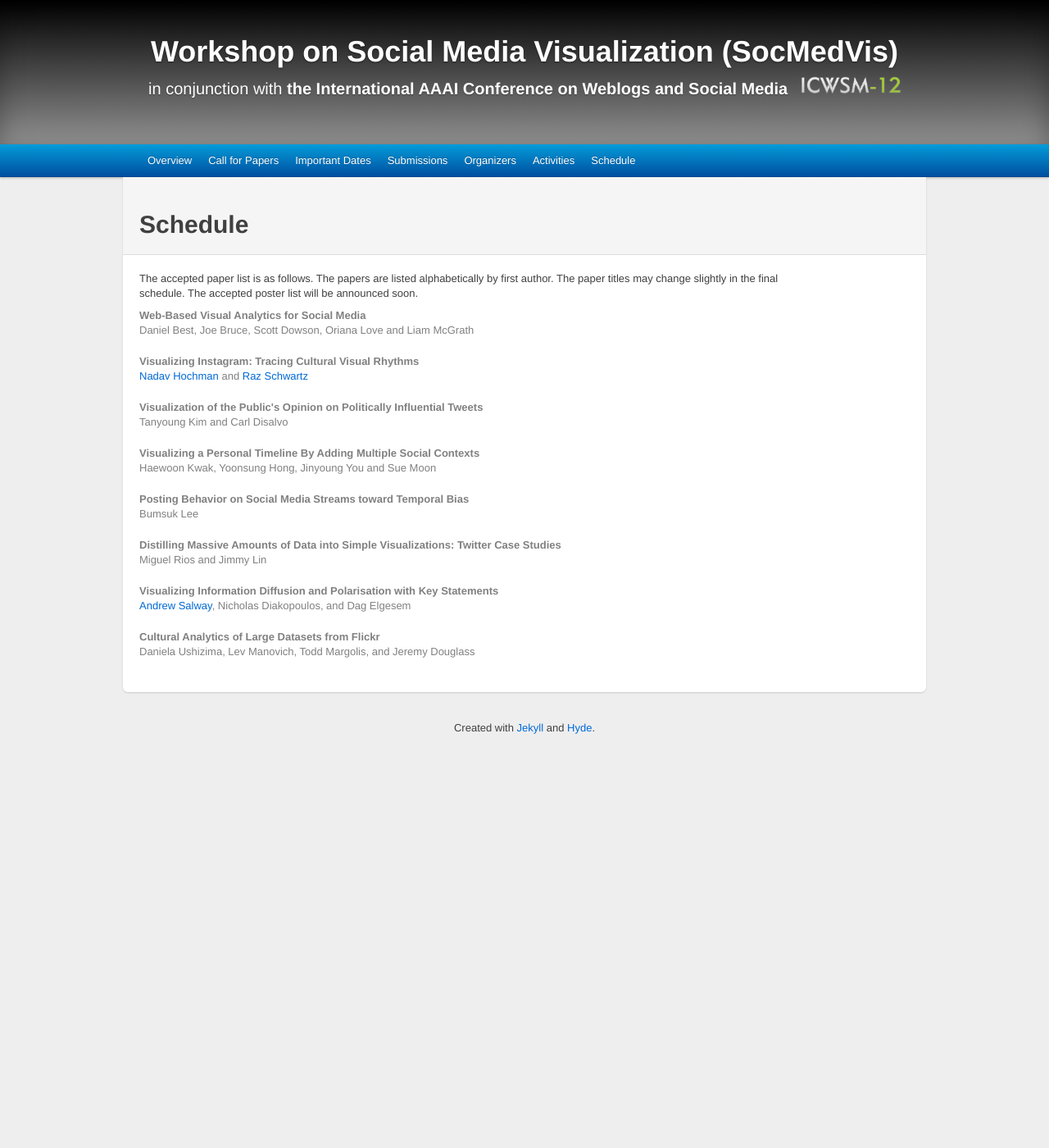
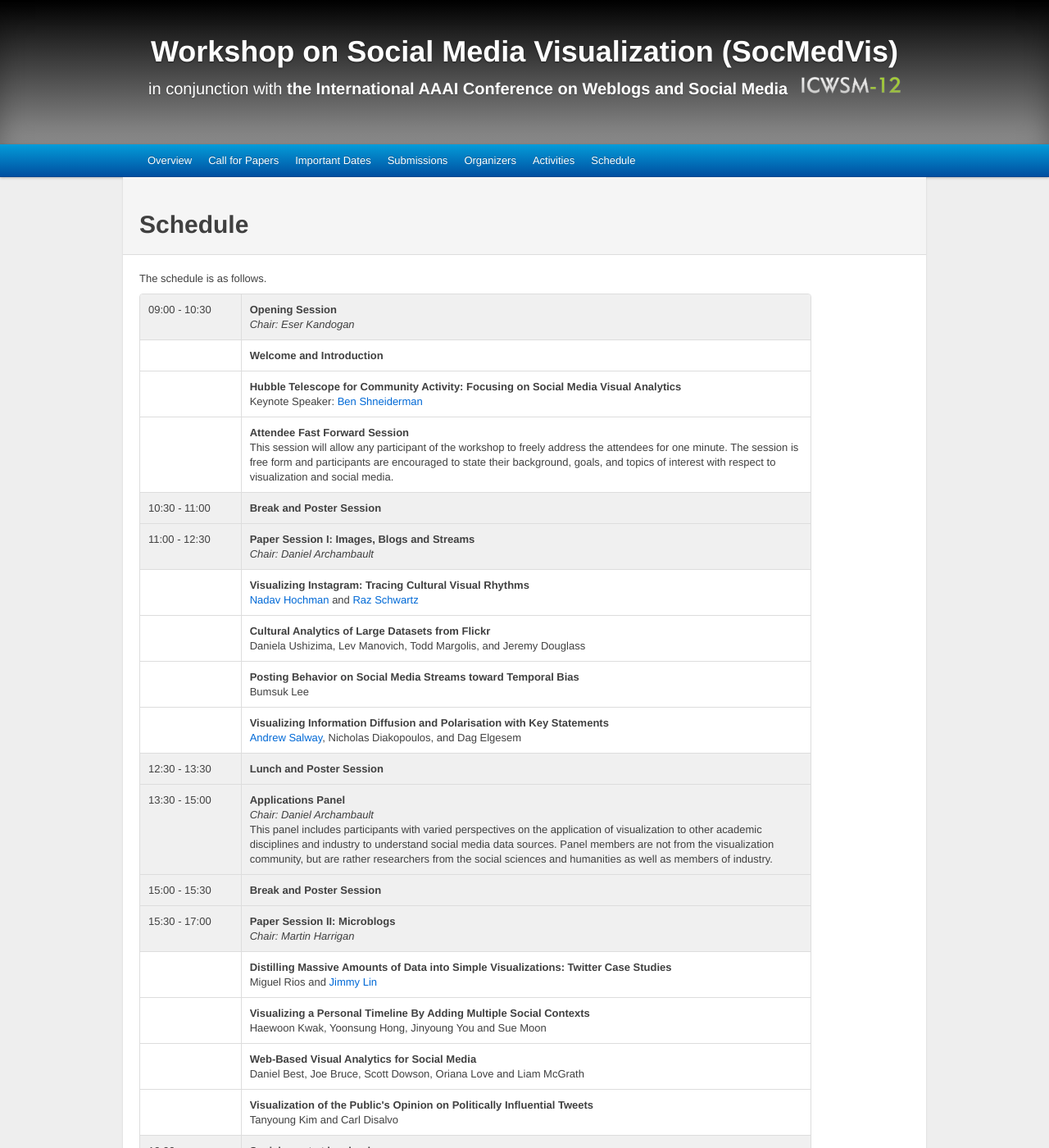
Before and after one commit to harrigan/socmedvis.ucd.ie, a Jekyll site: the page built from _source/schedule.html, in a window 1280 px wide and 1400 px high. Shown: the whole window at 82% size. Built offline with Jekyll 4.4.1, drawn with Linux system fonts in a browser that asks for light colours; Markdown is read by kramdown in place of the engine named in the settings; some of the changed text lies outside the part shown.

Commit message:
Added schedule

```diff
--- a/_source/activities.html
+++ b/_source/activities.html
@@ -34,7 +34,7 @@ title: Activities
 <p>
   This session will take place at the beginning of the workshop and will allow any participant of the workshop to freely address the attendees for one minute. The session is free form and participants are encouraged to state their background, goals, and topics of interest with respect to visualization and social media. This event is an opportunity to understand the interests of all attendees and provides a venue to introduce directions of research. This session, at the
   <a href='http://vialab.science.uoit.ca/textvis2011'>Interactive Visual Text Analytics for Decision Making workshop</a>,
-  was vibrant and was an excellent way to encourage participant interaction. If you would like to participate in the attendee fast forward, you can send an email to socmedvis&#64;ucd&#46;ie before attending the workshop.
+  was vibrant and was an excellent way to encourage participant interaction.
 </p>
 <h2>
   Applications Panel
--- a/_source/schedule.html
+++ b/_source/schedule.html
@@ -3,10 +3,205 @@ layout: default
 title: Schedule
 ---
 <p>
-  The accepted paper list is as follows. The papers are listed alphabetically by first author. The paper titles may change slightly in the final schedule. The accepted poster list will be announced soon.
+  The schedule is as follows.
 </p>
-<ul class='unstyled'>
-  <li style='margin: 0 20px 20px 0;'>
+<table class='table-bordered'>
+  <tbody>
+    <tr style='background-color: #f0f0f0'>
+      <td width='15%'>
+        09:00 - 10:30
+      </td>
+      <td width='85%'>
+        <b>
+          Opening Session
+        </b>
+        <br />
+        <i>
+          Chair: Eser Kandogan
+        </i>
+      </td>
+    </tr>
+    <tr>
+      <td></td>
+      <td>
+        <b>
+          Welcome and Introduction
+        </b>
+      </td>
+    </tr>
+    <tr>
+      <td></td>
+      <td>
+        <b>
+          Hubble Telescope for Community Activity: Focusing on Social Media Visual Analytics
+        </b>
+        <br />
+        Keynote Speaker:
+        <a href='http://www.cs.umd.edu/~ben'>Ben Shneiderman</a>
+      </td>
+    </tr>
+    <tr>
+      <td></td>
+      <td>
+        <b>
+          Attendee Fast Forward Session
+        </b>
+        <br />
+        This session will allow any participant of the workshop to freely address the attendees for one minute. The session is free form and participants are encouraged to state their background, goals, and topics of interest with respect to visualization and social media.
+      </td>
+    </tr>
+    <tr style='background-color: #f0f0f0'>
+      <td width='15%'>
+        10:30 - 11:00
+      </td>
+      <td width='85%'>
+        <b>
+          Break and Poster Session
+        </b>
+      </td>
+    </tr>
+    <tr style='background-color: #f0f0f0'>
+      <td width='15%'>
+        11:00 - 12:30
+      </td>
+      <td width='85%'>
+        <b>
+          Paper Session I: Images, Blogs and Streams
+        </b>
+        <br />
+        <i>
+          Chair: Daniel Archambault
+        </i>
+      </td>
+    </tr>
+    <tr>
+      <td></td>
+      <td>
+        <b>
+          Visualizing Instagram: Tracing Cultural Visual Rhythms
+        </b>
+        <br />
+        <a href='http://nadavhochman.net'>Nadav Hochman</a>
+        and
+        <a href='http://razschwartz.net'>Raz Schwartz</a>
+      </td>
+    </tr>
+    <tr>
+      <td></td>
+      <td>
+        <b>
+          Cultural Analytics of Large Datasets from Flickr
+        </b>
+        <br />
+        Daniela Ushizima,
+        Lev Manovich,
+        Todd Margolis,
+        and
+        Jeremy Douglass
+      </td>
+    </tr>
+    <tr>
+      <td></td>
+      <td>
+        <b>
+          Posting Behavior on Social Media Streams toward Temporal Bias
+        </b>
+        <br />
+        Bumsuk Lee
+      </td>
+    </tr>
+    <tr>
+      <td></td>
+      <td>
+        <b>
+          Visualizing Information Diffusion and Polarisation with Key Statements
+        </b>
+        <br />
+        <a href='http://www.bbrel.co.uk'>Andrew Salway</a>,
+        Nicholas Diakopoulos,
+        and
+        Dag Elgesem
+      </td>
+    </tr>
+    <tr style='background-color: #f0f0f0'>
+      <td width='15%'>
+        12:30 - 13:30
+      </td>
+      <td width='85%'>
+        <b>
+          Lunch and Poster Session
+        </b>
+      </td>
+    </tr>
+    <tr style='background-color: #f0f0f0'>
+      <td width='15%'>
+        13:30 - 15:00
+      </td>
+      <td width='85%'>
+        <b>
+          Applications Panel
+        </b>
+        <br />
+        <i>
+          Chair: Daniel Archambault
+        </i>
+        <br />
+        This panel includes participants with varied perspectives on the application of visualization to other academic disciplines and industry to understand social media data sources. Panel members are not from the visualization community, but are rather researchers from the social sciences and humanities as well as members of industry.
+      </td>
+    </tr>
+    <tr style='background-color: #f0f0f0'>
+      <td width='15%'>
+        15:00 - 15:30
+      </td>
+      <td width='85%'>
+        <b>
+          Break and Poster Session
+        </b>
+      </td>
+    </tr>
+    <tr style='background-color: #f0f0f0'>
+      <td width='15%'>
+        15:30 - 17:00
+      </td>
+      <td width='85%'>
+        <b>
+          Paper Session II: Microblogs
+        </b>
+        <br />
+        <i>
+          Chair: Martin Harrigan
+        </i>
+      </td>
+    </tr>
+    <tr>
+      <td></td>
+      <td>
+        <b>
+          Distilling Massive Amounts of Data into Simple Visualizations: Twitter Case Studies
+        </b>
+        <br />
+        Miguel Rios
+        and
+        <a href='http://www.umiacs.umd.edu/~jimmylin'>Jimmy Lin</a>
+      </td>
+    </tr>
+    <tr>
+      <td></td>
+      <td>
+        <b>
+          Visualizing a Personal Timeline By Adding Multiple Social Contexts
+        </b>
+        <br />
+        Haewoon Kwak,
+        Yoonsung Hong,
+        Jinyoung You
+        and
+        Sue Moon
+      </td>
+    </tr>
+    <tr>
+      <td></td>
+      <td>
         <b>
           Web-Based Visual Analytics for Social Media
         </b>
@@ -17,17 +212,11 @@ title: Schedule
         Oriana Love
         and
         Liam McGrath
-  </li>
-  <li style='margin: 0 20px 20px 0;'>
-    <b>
-      Visualizing Instagram: Tracing Cultural Visual Rhythms
-    </b>
-    <br />
-    <a href='http://nadavhochman.net'>Nadav Hochman</a>
-    and
-    <a href='http://razschwartz.net'>Raz Schwartz</a>
-  </li>
-  <li style='margin: 0 20px 20px 0;'>
+      </td>
+    </tr>
+    <tr>
+      <td></td>
+      <td>
         <b>
           Visualization of the Public's Opinion on Politically Influential Tweets
         </b>
@@ -35,53 +224,21 @@ title: Schedule
         Tanyoung Kim
         and
         Carl Disalvo
-  </li>
-  <li style='margin: 0 20px 20px 0;'>
+      </td>
+    </tr>
+    <tr style='background-color: #f0f0f0'>
+      <td width='15%'>
+        19:00
+      </td>
+      <td width='85%'>
         <b>
-      Visualizing a Personal Timeline By Adding Multiple Social Contexts
+          Social event at local pub
         </b>
         <br />
-    Haewoon Kwak,
-    Yoonsung Hong,
-    Jinyoung You
-    and
-    Sue Moon
-  </li>
-  <li style='margin: 0 20px 20px 0;'>
-    <b>
-      Posting Behavior on Social Media Streams toward Temporal Bias
-    </b>
-    <br />
-    Bumsuk Lee
-  </li>
-  <li style='margin: 0 20px 20px 0;'>
-    <b>
-      Distilling Massive Amounts of Data into Simple Visualizations: Twitter Case Studies
-    </b>
-    <br />
-    Miguel Rios
-    and
-    Jimmy Lin
-  </li>
-  <li style='margin: 0 20px 20px 0;'>
-    <b>
-      Visualizing Information Diffusion and Polarisation with Key Statements
-    </b>
-    <br />
-    <a href='http://www.bbrel.co.uk'>Andrew Salway</a>,
-    Nicholas Diakopoulos,
-    and
-    Dag Elgesem
-  </li>
-  <li style='margin: 0 20px 20px 0;'>
-    <b>
-      Cultural Analytics of Large Datasets from Flickr
-    </b>
-    <br />
-    Daniela Ushizima,
-    Lev Manovich,
-    Todd Margolis,
-    and
-    Jeremy Douglass
-  </li>
-</ul>
+        Please see the
+        <a href='http://socmedvis.ucd.ie'>website</a>
+        for directions.
+      </td>
+    </tr>
+  </tbody>
+</table>
```
Also changed, not shown: _source/index.html (+8 -0 lines), 3 other files. Lines whose indentation alone changed are shown as unchanged.
